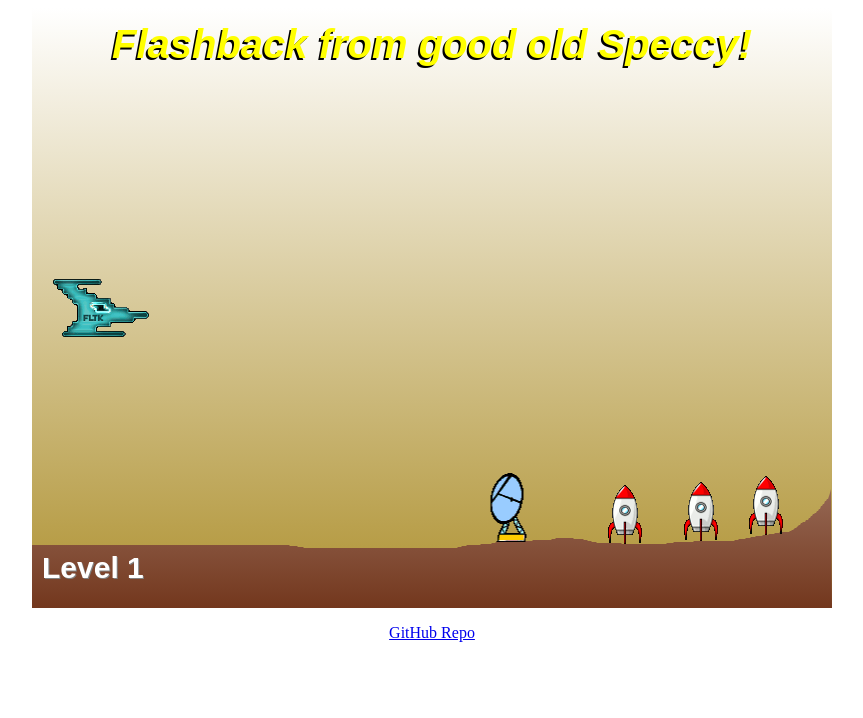
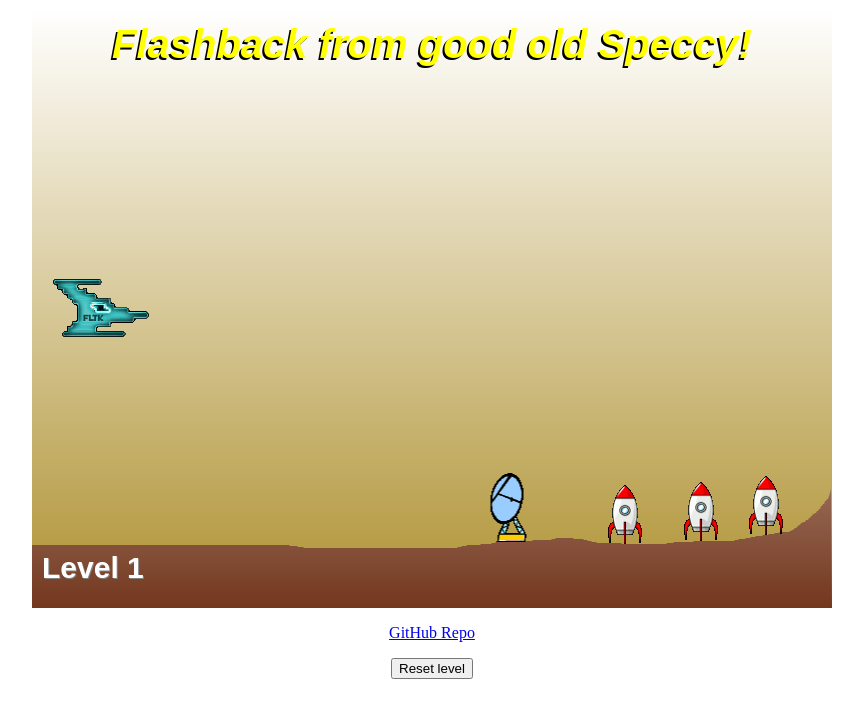
Before and after one commit to wcout/JScriptrator, a plain HTML site: page index.html in a window 1280 px wide. Shown: the whole page, without its empty margins (208-1071 px from the left). Drawn offline with Linux system fonts and the light colour scheme; animation ran at ten frames a second.

Commit message:
+button to reset level

```diff
--- a/index.html
+++ b/index.html
@@ -22,6 +22,9 @@
             <p>
             <a href="https://github.com/wcout/jscriptrator">GitHub Repo</a>
             </p>
+				<p>
+					<button onclick="resetGameStats()">Reset level</button>
+				</p>
         </footer>
     </body>
 </html>
--- a/main.js
+++ b/main.js
@@ -17,6 +17,9 @@
 
  So, please don't use this program to learn Javascript, it will probably
  considered as "rather strange" by experienced Javascript programmers...
+
+ Tested with Firefox 59.
+ chromium-browser must be started with --allow-file-access-from-files
 
 */
 const O_ROCKET = 1;
@@ -201,6 +204,12 @@ function fl_line_style( type, width )
 function fl_rectf( x, y, w, h )
 {
 	ctx.fillRect( x, y, w, h );
+}
+
+function resetGameStats()
+{
+	console.log( 'resetGameStats' );
+	window.localStorage.removeItem( 'level' );
 }
 
 function loadValue( id, value )
@@ -1227,8 +1236,8 @@ function onResourcesLoaded()
 	shipTP = getTransparencyMask( ship );
 
 	window.requestAnimationFrame( update );
-   document.addEventListener( "keydown", onEvent );
-   document.addEventListener( "keyup", onEvent );
+	document.addEventListener( "keydown", onEvent );
+	document.addEventListener( "keyup", onEvent );
 	bg_music.play();
 }
 
```
